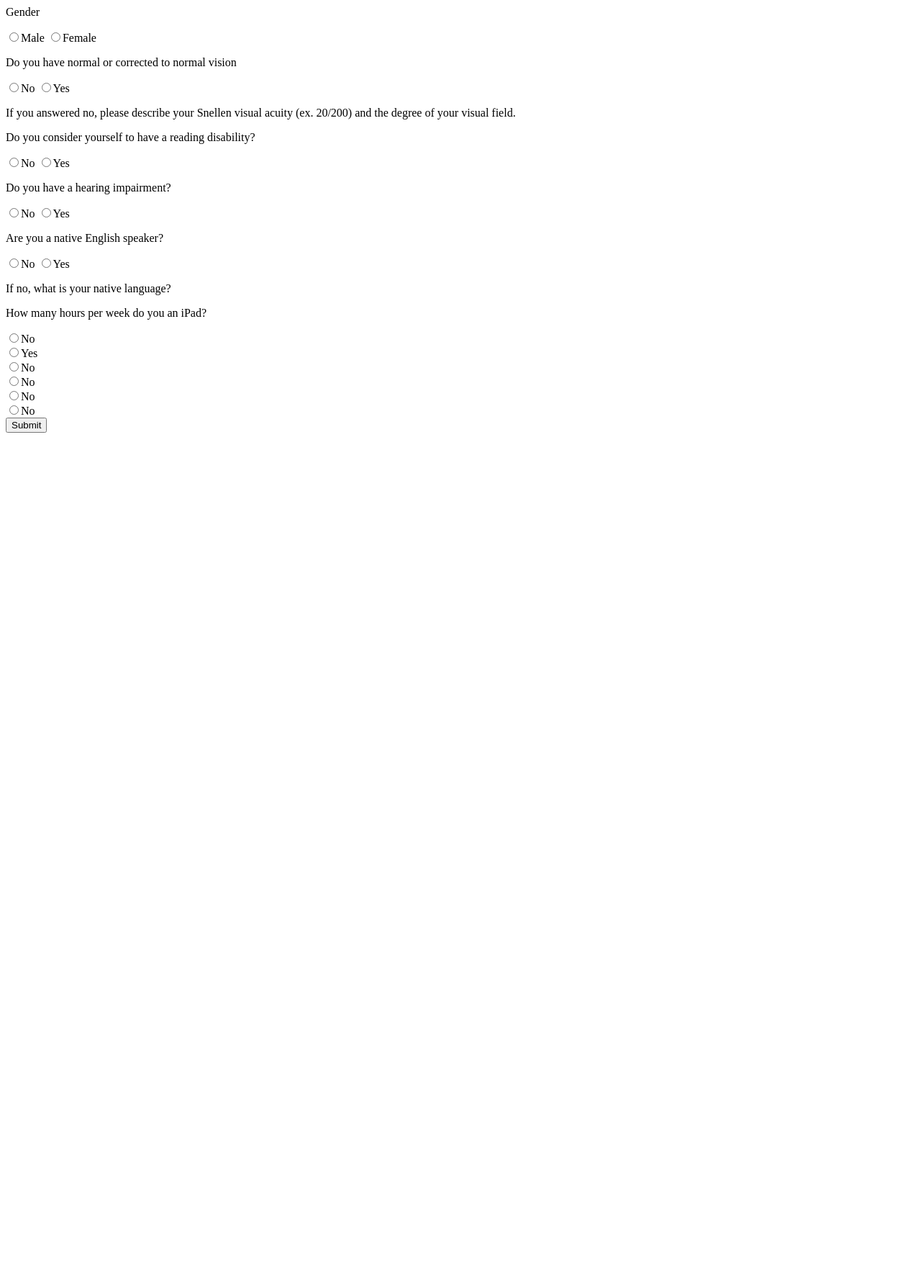
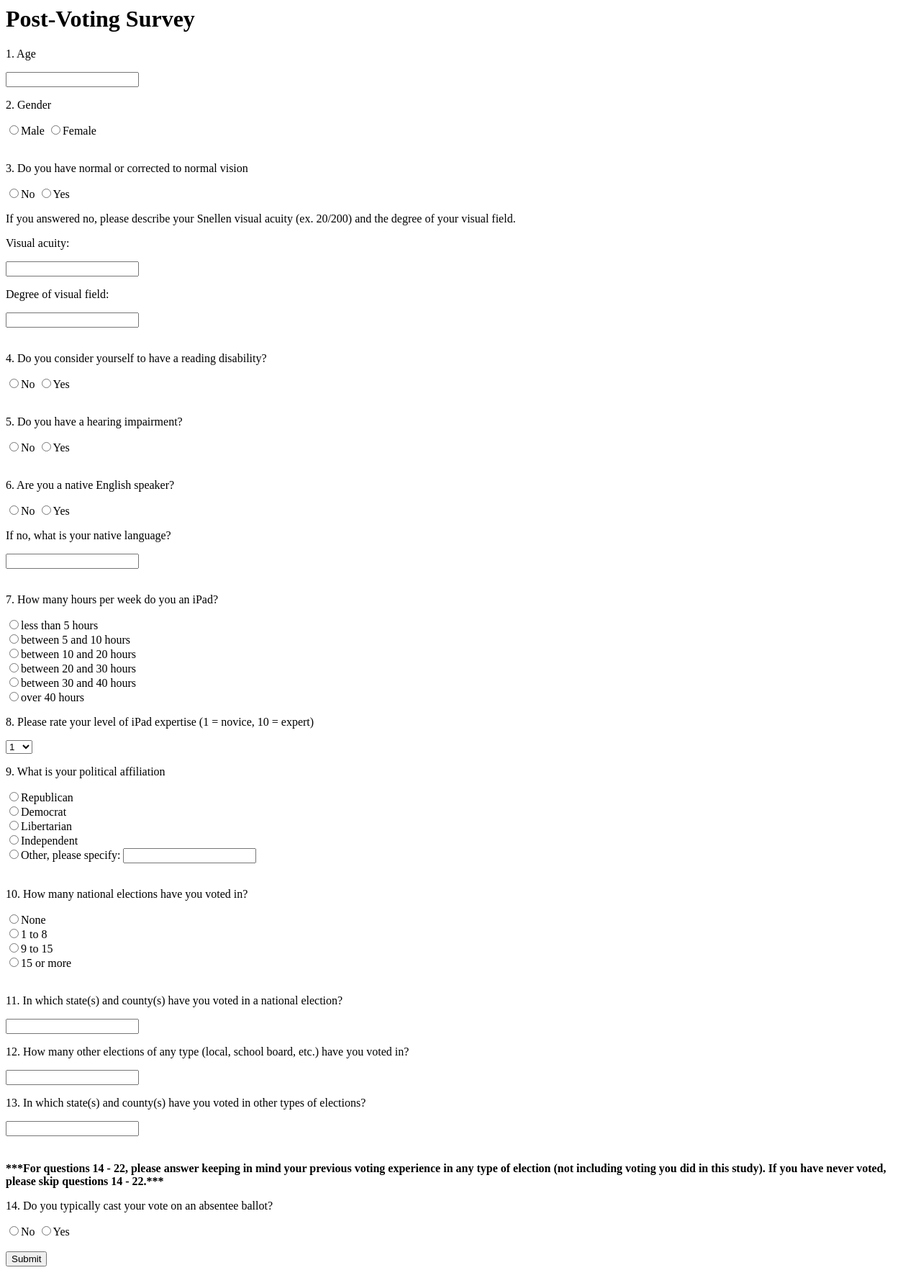
Before and after one commit to jdcheng/lvvs, a Django app: page /polls/survey/ in a window 1280 px wide. Shown: the whole page at 72% size. Before the commit the page ends 601 px from the top, so only its background shows below. Run offline with Django 3.2, Linux system fonts and the light colour scheme.

Commit message:
updated survey

```diff
--- a/polls/templates/polls/survey.html
+++ b/polls/templates/polls/survey.html
@@ -3,41 +3,108 @@
 	<title>Post-Voting Survey</title>
 </head>
 <body>
+	<h1>Post-Voting Survey</h1>
+
 	<form method="post">
 		{% csrf_token %}
-		<p>Gender</p>
+
+		<p>1. Age</p>
+		<input type="number" name="age"><br />
+
+		<p>2. Gender</p>
 	    <input type="radio" name="sex" value="male">Male</input>
 	    <input type="radio" name="sex" value="female">Female</input><br />
+	    <br />
 
-		<p>Do you have normal or corrected to normal vision</p>
+		<p>3. Do you have normal or corrected to normal vision</p>
 	    <input type="radio" name="ncvision" value="no">No</input>
 	    <input type="radio" name="ncvision" value="yes">Yes</input><br />
 
 	    <p>If you answered no, please describe your Snellen visual acuity (ex. 20/200) and the degree of your visual field.</p>
+	    <p>Visual acuity:</p> <input type="text" name="acuity"><br />
+	    <p>Degree of visual field:</p> <input type="text" name="degree"><br />
+	    <br />
 
-	    <p>Do you consider yourself to have a reading disability?</p>
+	    <p>4. Do you consider yourself to have a reading disability?</p>
 	    <input type="radio" name="reading" value="no">No</input>
 	    <input type="radio" name="reading" value="yes">Yes</input><br />
+	    <br />
 
-	    <p>Do you have a hearing impairment?</p>
+	    <p>5. Do you have a hearing impairment?</p>
 	    <input type="radio" name="hearing" value="no">No</input>
 	    <input type="radio" name="hearing" value="yes">Yes</input><br />
+	    <br />
 
-	    <p>Are you a native English speaker?</p>
+	    <p>6. Are you a native English speaker?</p>
 	    <input type="radio" name="english" value="no">No</input>
 	    <input type="radio" name="english" value="yes">Yes</input><br />
 
 	    <p>If no, what is your native language?</p>
-
-	    <p>How many hours per week do you an iPad?</p>
-	    <input type="radio" name="hours" value="no">No</input><br />
-	    <input type="radio" name="hours" value="yes">Yes</input><br />
-	    <input type="radio" name="hours" value="no">No</input><br />
-	    <input type="radio" name="hours" value="no">No</input><br />
-	    <input type="radio" name="hours" value="no">No</input><br />
-	    <input type="radio" name="hours" value="no">No</input>
+	    <input type="text" name="native"><br />
 	    <br />
 
+	    <p>7. How many hours per week do you an iPad?</p>
+	    <input type="radio" name="hours" value="ipad1">less than 5 hours</input><br />
+	    <input type="radio" name="hours" value="ipad2">between 5 and 10 hours</input><br />
+	    <input type="radio" name="hours" value="ipad3">between 10 and 20 hours</input><br />
+	    <input type="radio" name="hours" value="ipad4">between 20 and 30 hours</input><br />
+	    <input type="radio" name="hours" value="ipad5">between 30 and 40 hours</input><br />
+	    <input type="radio" name="hours" value="ipad6">over 40 hours</input>
+	    <br />
+
+	    <p>8. Please rate your level of iPad expertise (1 = novice, 10 = expert)</p>
+	    <select name="expertise">
+	    	<option value="1">1</option>
+	    	<option value="2">2</option>
+	    	<option value="3">3</option>
+	    	<option value="4">4</option>
+	    	<option value="5">5</option>
+	    	<option value="6">6</option>
+	    	<option value="7">7</option>
+	    	<option value="8">8</option>
+	    	<option value="9">9</option>
+	    	<option value="10">10</option>
+	    </select>
+	    <br />
+
+	    <p>9. What is your political affiliation</p>
+	    <input type="radio" name="affiliation" value="republican">Republican</input><br />
+	    <input type="radio" name="affiliation" value="democrat">Democrat</input><br />
+	    <input type="radio" name="affiliation" value="libertarian">Libertarian</input><br />
+	    <input type="radio" name="affiliation" value="independent">Independent</input><br />
+	    <input type="radio" name="affiliation" value="other">Other, please specify: </input><input type="text" name="affiliation_other"><br />
+	    <br />
+
+	    <p>10. How many national elections have you voted in?</p>
+	    <input type="radio" name="num_elections" value="elections1">None</input><br />
+	    <input type="radio" name="num_elections" value="elections2">1 to 8</input><br />
+	    <input type="radio" name="num_elections" value="elections3">9 to 15</input><br />
+	    <input type="radio" name="num_elections" value="elections4">15 or more</input><br />
+	    <br />
+
+	    <p>11. In which state(s) and county(s) have you voted in a national election?</p>
+	    <input type="text" name="voting_locations">
+	    <br />
+
+	    <p>12. How many other elections of any type (local, school board, etc.) have you voted in?</p>
+	    <input type="number" name="other_elections">
+	    <br />
+
+	    <p>13. In which state(s) and county(s) have you voted in other types of elections?</p>
+	    <input type="text" name="other_voting_locations">
+	    <br />
+
+	    <br />
+	    <br />
+	    <b>***For questions 14 - 22, please answer keeping in mind your previous voting experience in any type of election (not including voting you did in this study). If you have never voted, please skip questions 14 - 22.***</b>
+	    <br />
+
+	    <p>14. Do you typically cast your vote on an absentee ballot?</p>
+	    <input type="radio" name="absentee" value="no">No</input>
+	    <input type="radio" name="absentee" value="yes">Yes</input><br />
+
+
+	    <br />
 		<input type="submit" value="Submit" />
 	</form>
 </body>
```
